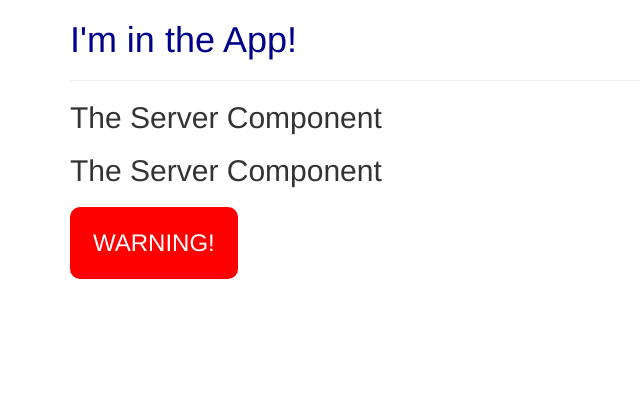
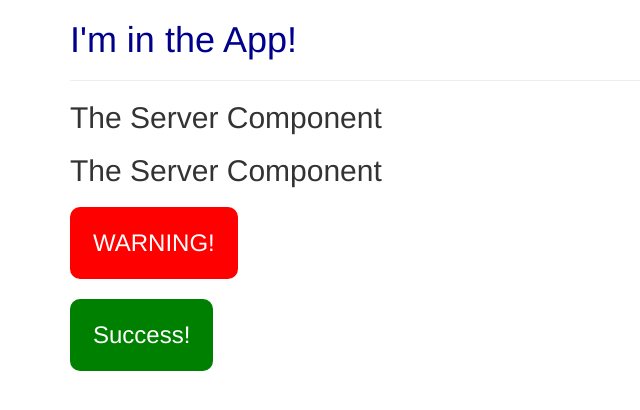
Before and after one commit to stephaniesmith/angular-app, an Angular app: page / in a window 1280 px wide. Shown: the top 410 px of the page, without its empty margins (0-640 px from the left). Built offline with nearby package versions, Linux system fonts and the light colour scheme.

Commit message:
success component

```diff
--- a/src/app/app.component.html
+++ b/src/app/app.component.html
@@ -5,6 +5,7 @@
       <hr>
       <app-servers></app-servers>
       <app-warning></app-warning>
+      <app-success></app-success>
     </div>
   </div>
 </div>
--- a/src/app/app.module.ts
+++ b/src/app/app.module.ts
@@ -5,13 +5,15 @@ import { AppComponent } from './app.component';
 import { ServerComponent } from './server/server.component';
 import { ServersComponent } from './servers/servers.component';
 import { WarningComponent } from './warning/warning.component';
+import { SuccessComponent } from './success/success.component';
 
 @NgModule({
   declarations: [
     AppComponent,
     ServerComponent,
     ServersComponent,
-    WarningComponent
+    WarningComponent,
+    SuccessComponent
   ],
   imports: [
     BrowserModule
--- /dev/null
+++ b/src/app/success/success.component.css
@@ -0,0 +1,13 @@
+h3 {
+  background-color: green;
+  border: 5px solid green;
+  color: white;
+  width: fit-content;
+  padding: .75em;
+  border-radius: 10px;
+}
+
+h3:hover {
+  background-color: white;
+  color: green;
+}
--- /dev/null
+++ b/src/app/success/success.component.html
@@ -0,0 +1 @@
+<h3>Success!</h3>
--- /dev/null
+++ b/src/app/success/success.component.ts
@@ -0,0 +1,15 @@
+import { Component, OnInit } from '@angular/core';
+
+@Component({
+  selector: 'app-success',
+  templateUrl: './success.component.html',
+  styleUrls: ['./success.component.css']
+})
+export class SuccessComponent implements OnInit {
+
+  constructor() { }
+
+  ngOnInit() {
+  }
+
+}
--- a/src/app/warning/warning.component.html
+++ b/src/app/warning/warning.component.html
@@ -1,3 +1 @@
-<h3>
-  WARNING!
-</h3>
+<h3>WARNING!</h3>
```
Also changed, not shown: 1 other file (tests, documents, lock files or other folders).
